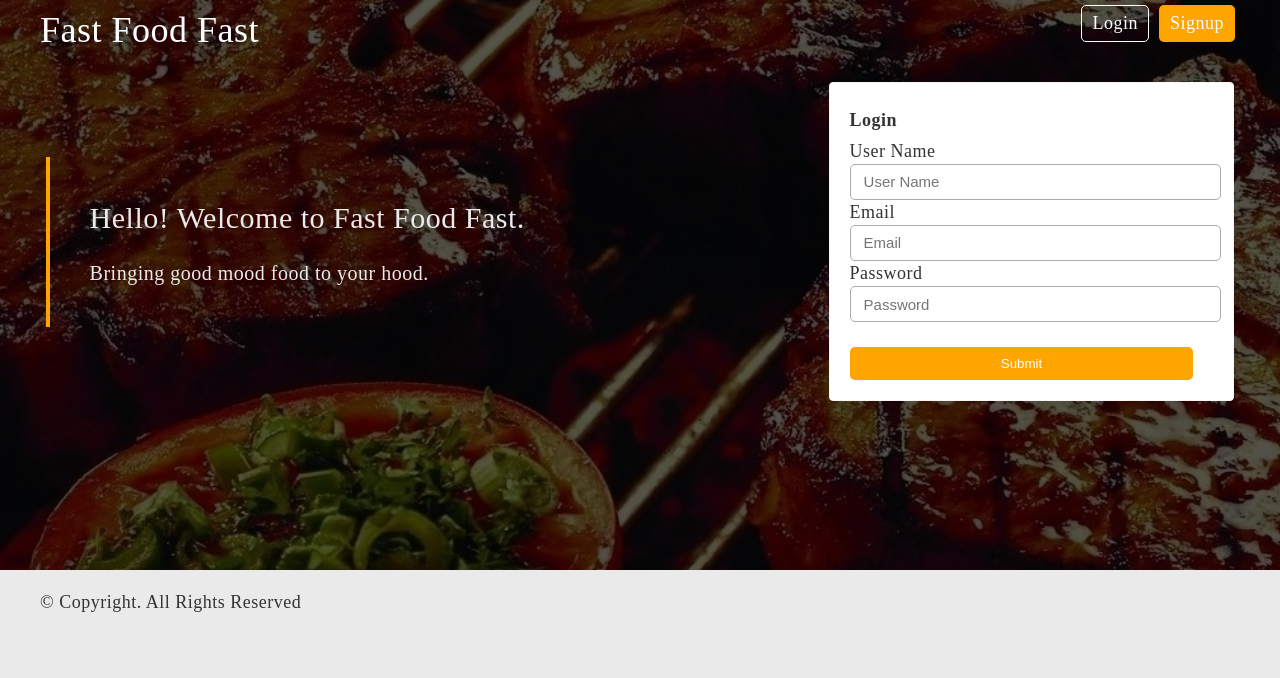
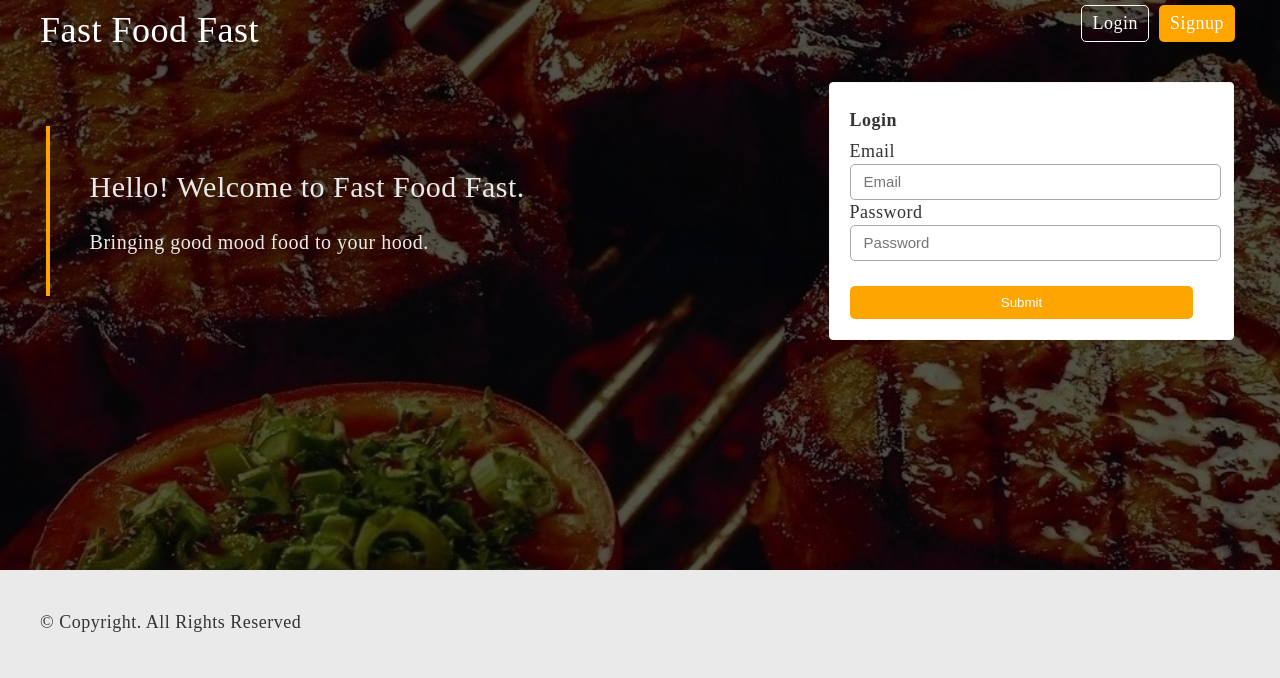
Before and after one commit to EmmanuelBeja/Fast-Food-Fast, a plain HTML site: page UI/index.html in a window 1280 px wide. Drawn offline with Linux system fonts and the light colour scheme.

Commit message:
removed username field in the login form. modified footer

```diff
--- a/UI/assets/css/style.css
+++ b/UI/assets/css/style.css
@@ -219,8 +219,7 @@ Footer Start
 ***********************************/
 .footer{
 	display: block;
-  margin: auto auto auto 20px;
-	padding: 20px;
+	padding: 40px;
 }
 /***********************************
 Footer End
--- a/UI/index.html
+++ b/UI/index.html
@@ -41,10 +41,6 @@
               <form class="form" action="" method="post">
                 <h4 style="">Login</h4>
                 <div class="">
-                  <label for="userName">User Name</label>
-                  <input type="text" name="userName" value="" class="input" placeholder="User Name" required>
-                </div>
-                <div class="">
                   <label for="email"> Email</label>
                   <input type="email" name="email" value="" class="input" placeholder="Email" required>
                 </div>
```
